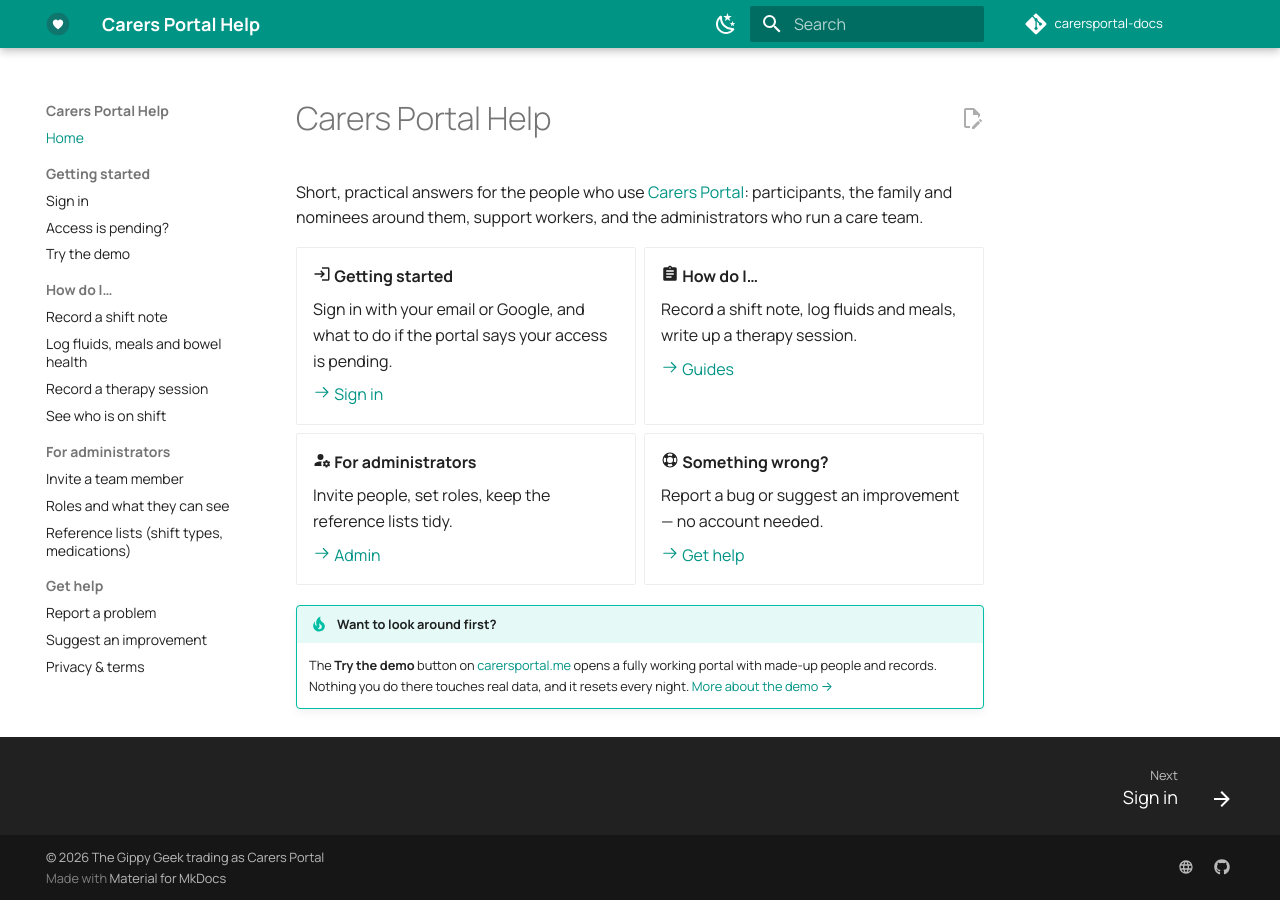
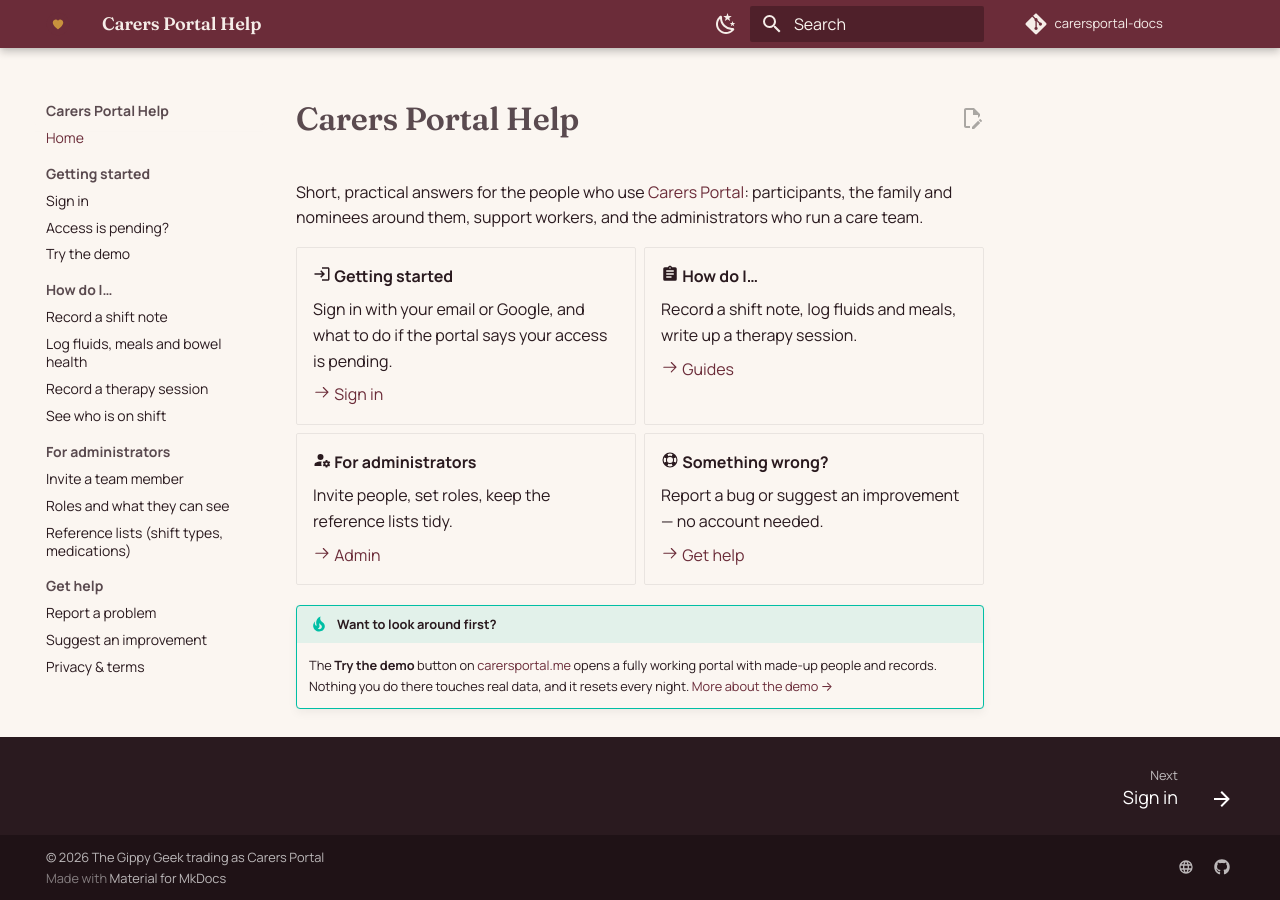
Before and after one commit to thegippygeek/carersportal-docs, an MkDocs documentation site: the page built from docs/index.md, in a window 1280 px wide. Built offline with MkDocs 1.6.1 and Material for MkDocs 9.7.7, drawn with Linux system fonts in a browser that asks for light colours; comment, search, counter and statistics services are not loaded.

Commit message:
theme: portal palette — burgundy primary, ochre accent, cream page, Fraunces headings
Mirrors src/react/src/styles/landing.css (--lp-* tokens) via Material's
custom palette hook + stylesheets/extra.css; logo recoloured to match.

```diff
--- /dev/null
+++ b/docs/stylesheets/extra.css
@@ -0,0 +1,74 @@
+/* Carers Portal palette — mirrors src/react/src/styles/landing.css (--lp-*) */
+@import url("https://fonts.googleapis.com/css2?family=Fraunces:opsz,wght@9..144,400;9..144,600&display=swap");
+
+:root {
+  --cp-burgundy:      #6B2C39;
+  --cp-burgundy-deep: #5A2530;
+  --cp-ochre:         #C8923D;
+  --cp-light-ochre:   #E8C868;
+  --cp-cream:         #F5EDE8;
+  --cp-cream-soft:    #FBF6F1;
+  --cp-ink:           #2A1A1F;
+  --cp-ink-soft:      #5A4A4F;
+}
+
+/* Light: burgundy chrome, ochre accents, cream page */
+[data-md-color-scheme="default"] {
+  --md-primary-fg-color:        var(--cp-burgundy);
+  --md-primary-fg-color--light: #8A3F4E;
+  --md-primary-fg-color--dark:  var(--cp-burgundy-deep);
+  --md-primary-bg-color:        var(--cp-cream);
+  --md-primary-bg-color--light: var(--cp-cream-soft);
+
+  --md-accent-fg-color:         var(--cp-ochre);
+  --md-accent-fg-color--transparent: rgba(200, 146, 61, 0.12);
+  --md-accent-bg-color:         var(--cp-ink);
+
+  --md-default-bg-color:        var(--cp-cream-soft);
+  --md-default-fg-color:        var(--cp-ink);
+  --md-default-fg-color--light: var(--cp-ink-soft);
+  --md-typeset-a-color:         var(--cp-burgundy);
+  --md-code-bg-color:           #F1E6DE;
+  --md-footer-bg-color:         var(--cp-ink);
+  --md-footer-bg-color--dark:   #1F1216;
+}
+
+/* Dark: ink page, ochre as the primary so it stays readable on dark */
+[data-md-color-scheme="slate"] {
+  --md-primary-fg-color:        var(--cp-burgundy-deep);
+  --md-primary-fg-color--light: var(--cp-burgundy);
+  --md-primary-fg-color--dark:  #3F1A22;
+  --md-primary-bg-color:        var(--cp-cream);
+
+  --md-accent-fg-color:         var(--cp-light-ochre);
+  --md-accent-fg-color--transparent: rgba(232, 200, 104, 0.14);
+
+  --md-default-bg-color:        #1F1216;
+  --md-default-fg-color:        var(--cp-cream);
+  --md-typeset-a-color:         var(--cp-light-ochre);
+  --md-code-bg-color:           #2E1D22;
+}
+
+/* Fraunces display face for headings, as on carersportal.me */
+.md-typeset h1, .md-typeset h2, .md-typeset h3, .md-header__title {
+  font-family: Fraunces, Georgia, serif;
+  font-weight: 600;
+  letter-spacing: -0.01em;
+}
+
+/* Primary buttons in ochre with ink text (landing CTA treatment) */
+.md-typeset .md-button--primary {
+  background-color: var(--cp-ochre);
+  border-color: var(--cp-ochre);
+  color: var(--cp-ink);
+}
+.md-typeset .md-button--primary:hover {
+  background-color: var(--cp-light-ochre);
+  border-color: var(--cp-light-ochre);
+  color: var(--cp-ink);
+}
+
+/* Home-page cards pick up the ochre on hover */
+.md-typeset .grid.cards > ul > li:hover {
+  border-color: var(--cp-ochre);
+}
--- a/mkdocs.yml
+++ b/mkdocs.yml
@@ -14,16 +14,18 @@ theme:
   font:
     text: Manrope
     code: JetBrains Mono
+  # Colours come from stylesheets/extra.css (portal palette: burgundy,
+  # ochre, cream — src/react/src/styles/landing.css --lp-* tokens).
   palette:
     - media: "(prefers-color-scheme: light)"
       scheme: default
-      primary: teal
-      accent: deep orange
+      primary: custom
+      accent: custom
       toggle: { icon: material/weather-night, name: Switch to dark mode }
     - media: "(prefers-color-scheme: dark)"
       scheme: slate
-      primary: teal
-      accent: deep orange
+      primary: custom
+      accent: custom
       toggle: { icon: material/weather-sunny, name: Switch to light mode }
   features:
     - navigation.sections
@@ -66,6 +68,9 @@ markdown_extensions:
       emoji_index: !!python/name:material.extensions.emoji.twemoji
       emoji_generator: !!python/name:material.extensions.emoji.to_svg
 
+extra_css:
+  - stylesheets/extra.css
+
 extra:
   social:
     - icon: material/web
```
Also changed, not shown: docs/assets/logo.svg.
